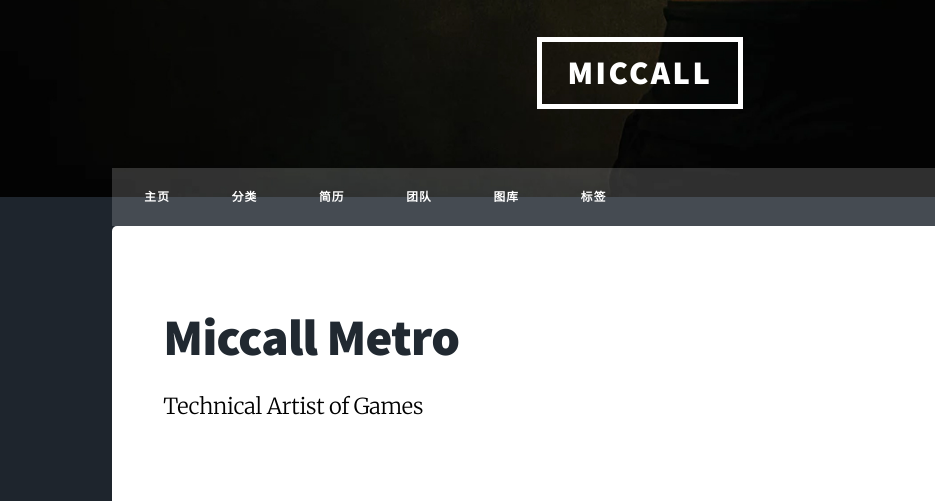
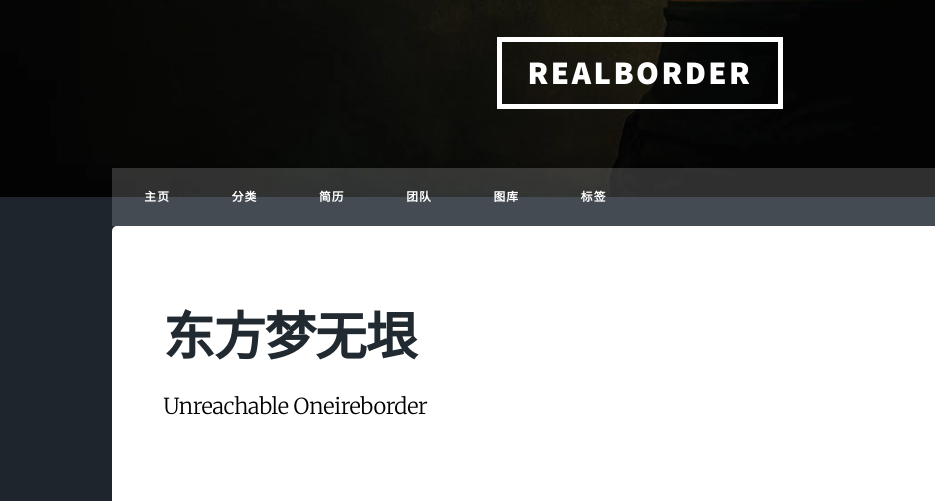
Before and after one commit to Magicalccy/Magicalccy.github.io, a plain HTML site: page index.html in a window 1280 px wide. Shown: the part 603-1104 px from the top of the page, 0-935 px from the left. Drawn offline with nearby package versions, Linux system fonts and the light colour scheme; some packages are replaced by stand-ins of ours; a script that the page names is missing; files whose address does not match are found by name.

Commit message:
Site updated: 2020-11-17 18:49:34

```diff
--- a/index.html
+++ b/index.html
@@ -71,8 +71,8 @@
         <!-- Intro 头部显示 s -->
                 <div id="intro">
             <h1>This is<br />
-                        MICCALL </h1>
-            <p> Whatever is worth doing is worth doing well <br/> I'll think of you every step of the way
+                        === 實界 === </h1>
+            <p> —— Realborder ——
             </p>
             <ul class="actions">
                 <li><a href="#header" class="button icon solo fa-arrow-down scrolly">Continue</a></li>
@@ -81,7 +81,7 @@
         <!-- Intro 头部显示 e -->
         <!-- Header 头部logo start -->
         <header id="header">
-    <a href="/" class="logo">MICCALL</a>
+    <a href="/" class="logo">Realborder</a>
 </header>
         <!-- Header 头部logo end -->
         <!-- Nav 导航条 start -->
@@ -158,8 +158,8 @@
             <!-- Main first s-->
             <article id="me" class="panel">
                 <header style="color: #000000">
-                    <h1>Miccall Metro</h1>
-                    <p>Technical  Artist  of  Games</p>
+                    <h1>东方梦无垠</h1>
+                    <p>Unreachable Oneireborder</p>
                 </header>
                 <a href="" class="jumplink pic">
                     <span class="arrow icon fa-chevron-right"><span></span></span>
```
Also changed, not shown: 2020/11/17/hello-world/index.html (+1 -1 lines), archives/2020/11/index.html (+3 -3 lines), archives/2020/index.html (+3 -3 lines), archives/index.html (+3 -3 lines).
